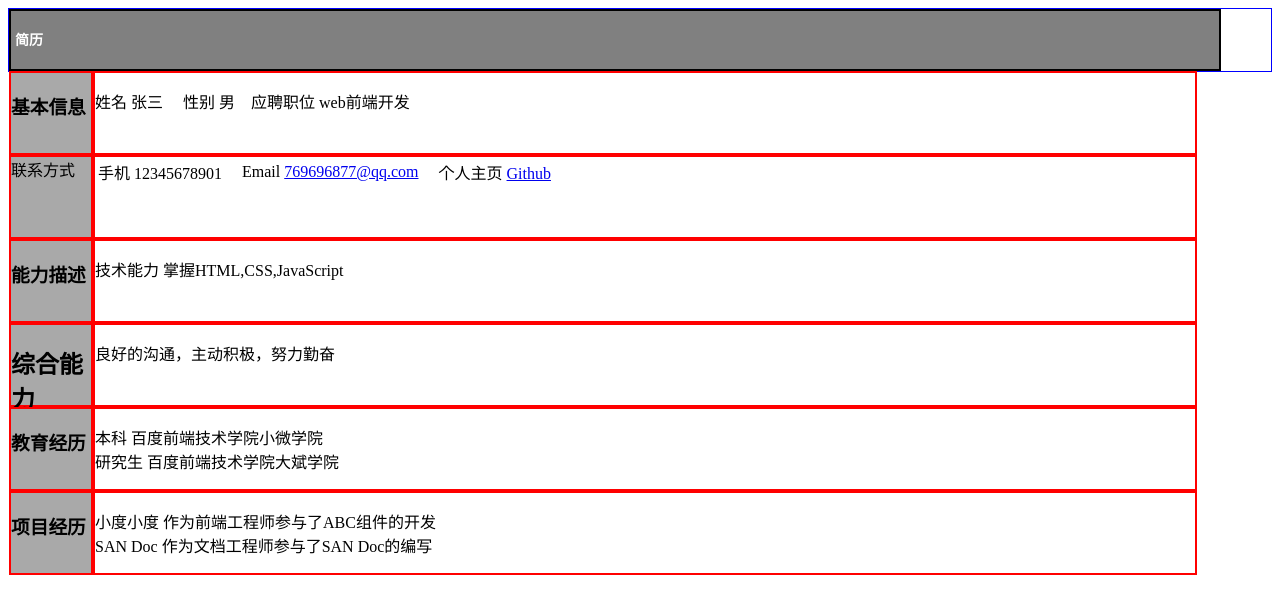
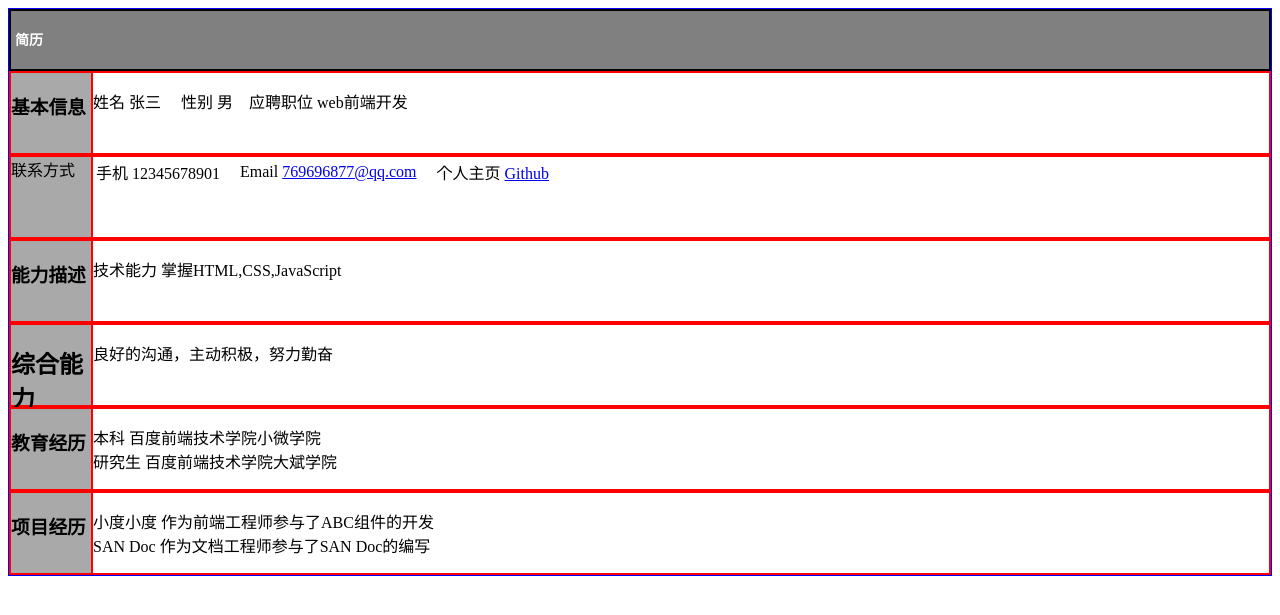
Before and after one commit to vdvd-xiaohu/myweb, a PHP site: page /resume.html in a window 1280 px wide. Shown: the top 615 px of the page. Run offline with PHP 8.4, Linux system fonts and the light colour scheme.

Commit message:
简历修改

```diff
--- a/resume/css/style3.css
+++ b/resume/css/style3.css
@@ -1,10 +1,11 @@
 .father{
-	background:white;
+	background:blue;
 	border: 1px solid blue;
+	overflow: auto;
 }
 .box{
 	height:50px;
-	width:1200px;
+
 	background: grey;
     margin: 0px;
 	padding:4px;
@@ -25,8 +26,8 @@
 	}
 	.box4{
 		height:80px;
-		width:1100px;
+
 		background: white;
 		border:2px solid red;
- 		float: left;
+
 	}
```
